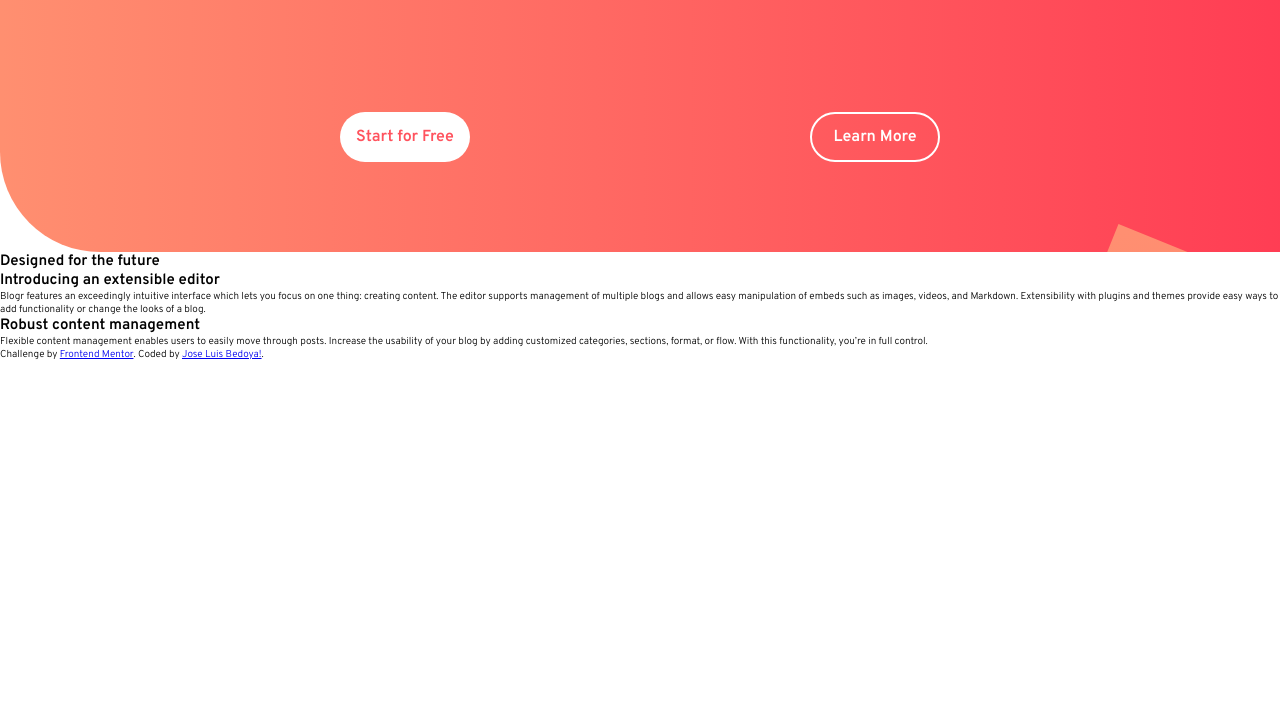
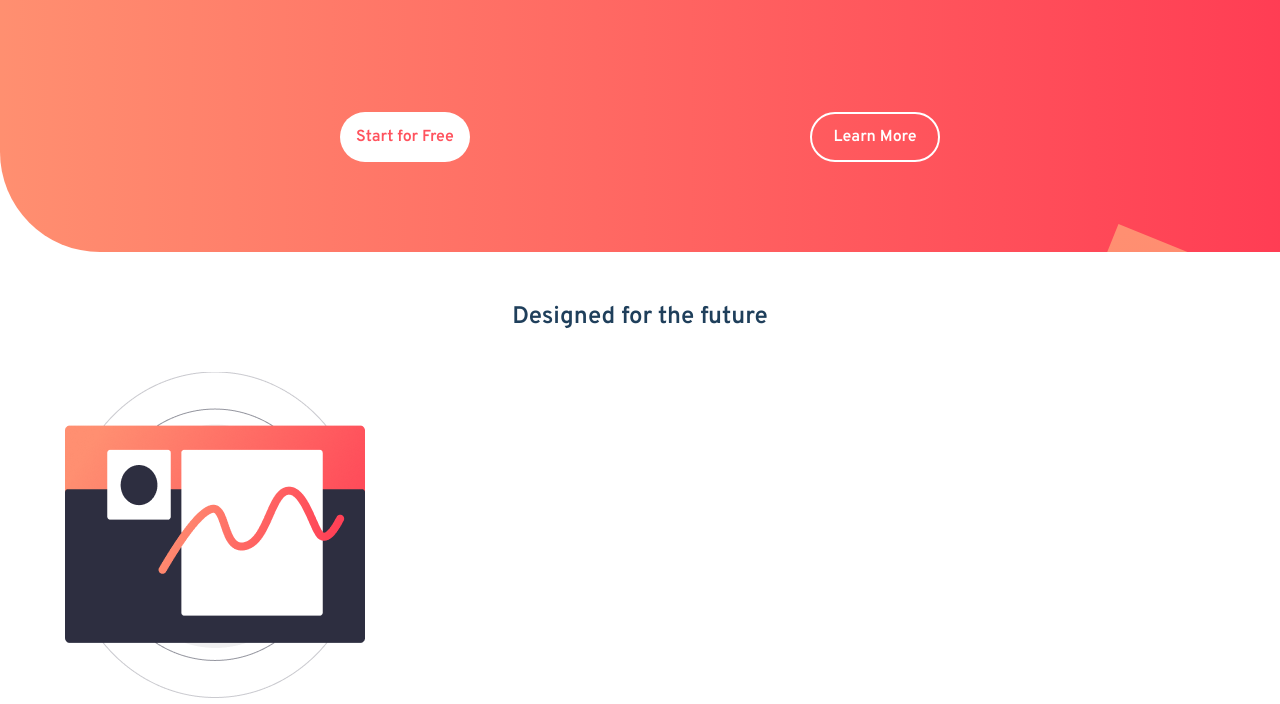
Before and after one commit to wildchamo/blogr, a plain HTML site: page index.html in a window 1280 px wide. Shown: the part 248-952 px from the top of the page. Before the commit the page ends 800 px from the top, so only its background shows below. Drawn offline with Linux system fonts and the light colour scheme.

Commit message:
acabamos sectio2

```diff
--- a/index.html
+++ b/index.html
@@ -31,7 +31,10 @@
 
 <main>
   <section class="main-section1">
-      <h2>Designed for the future</h2>
+      <div class="primertexto">
+        <h2>Designed for the future</h2>
+      </div>
+
       <div class="main-section1-imagen"></div>
       <section class="main-section1-texto">
         <h2>Introducing an extensible editor</h2>
@@ -43,6 +46,17 @@
         <p>  Flexible content management enables users to easily move through posts. Increase the usability of your blog
           by adding customized categories, sections, format, or flow. With this functionality, you’re in full control.</p>
       </section>
+  </section>
+
+  <section class="main-section2">
+    <div>
+
+    </div>
+
+    <div class="main-section2-texto">
+      <h2></h2>
+      <p></p>
+    </div>
   </section>
 
 </main>
--- a/style.css
+++ b/style.css
@@ -92,3 +92,39 @@ header{
     border-color: var(--white);
     border-style: solid;
 }
+.main-section1 {
+    position: relative;
+    display: flex;
+    flex-direction: column;
+    justify-content: center;
+    width: 100%;
+    min-width: 320px;
+    text-align: center;
+    padding-bottom: 200px;
+}
+.main-section1 .primertexto{
+    margin-top: 50px;
+    color: var(--very-dark-blue);
+    font-size: 16px;
+    margin-bottom: 40px;
+    font-weight: 600;
+}
+.main-section1-imagen{
+    align-self: center;
+    margin: 0 auto;
+    width: 90%;
+    height: 400px;
+    background-image: url('/images/320px.png');
+    background-repeat: no-repeat;
+}
+.main-section1-texto h2{
+    margin: 15px 35px;
+    color: var(--very-dark-blue);
+    font-size: 26px;
+    font-weight: 600;
+}
+.main-section1-texto p{
+    margin: 15px;
+    font-size: 16px;
+    color: var(--very-dark-gray-blue);
+}
```
Also changed, not shown: images/320px.png (added).
